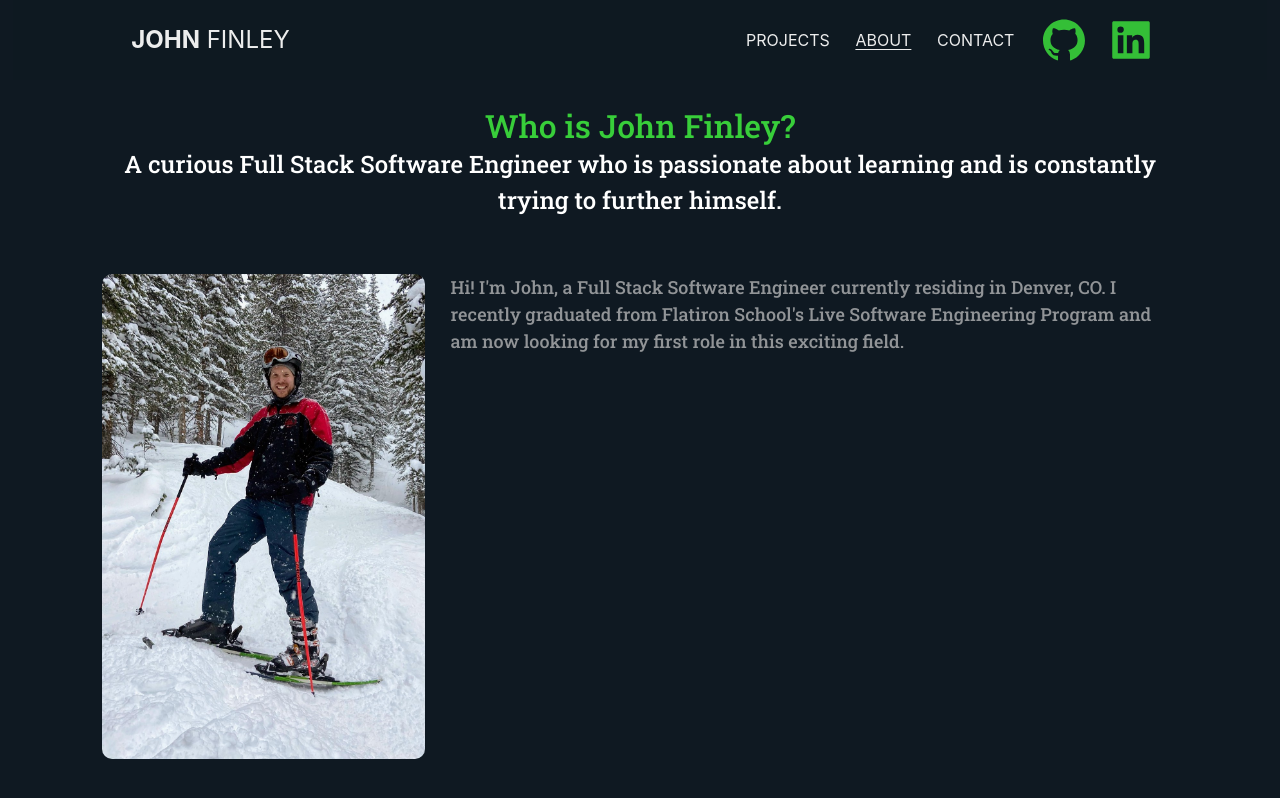
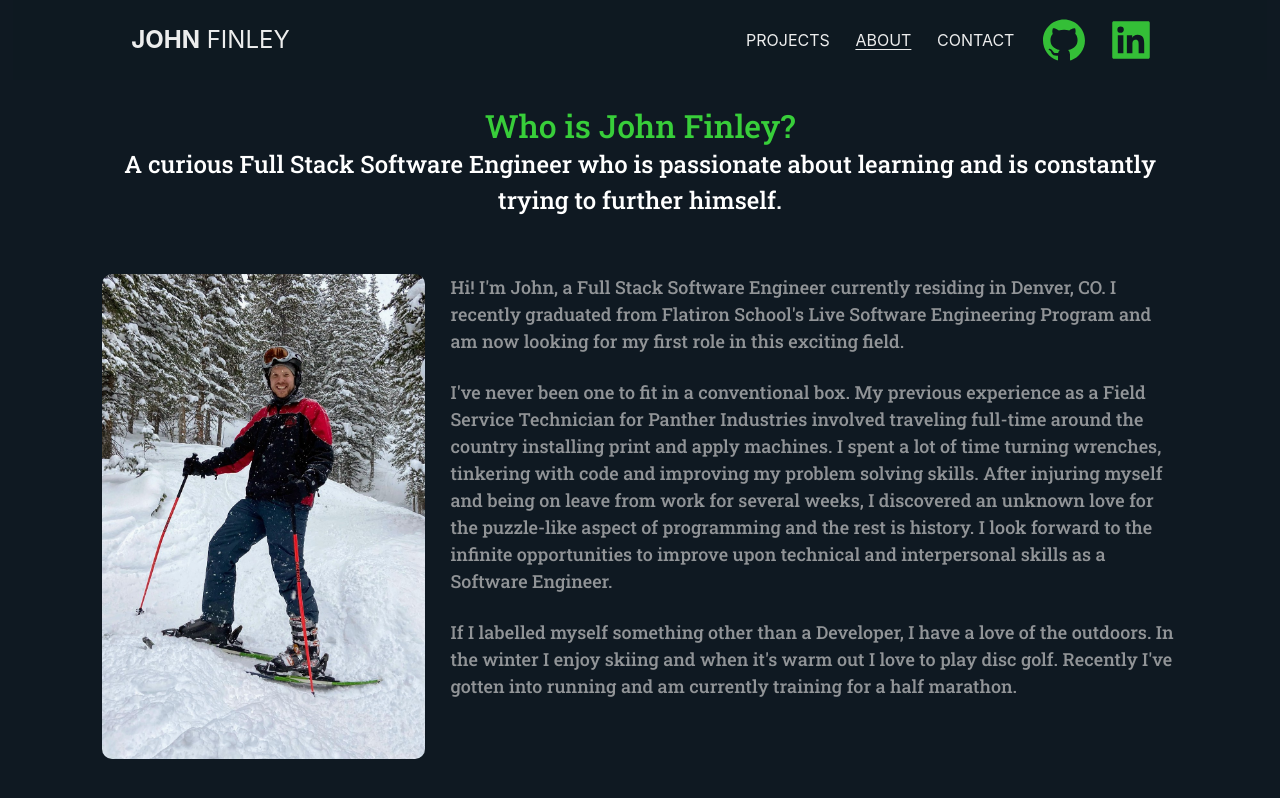
Before and after one commit to jfinley6/portfolio, a React (Vite) app: page /about in a window 1280 px wide. Built offline with nearby package versions, Linux system fonts and the light colour scheme.

Commit message:
added more paragraphs

```diff
--- a/src/components/About.jsx
+++ b/src/components/About.jsx
@@ -17,12 +17,32 @@ function About() {
       </div>
       <div id="about-content">
         <img id="about-picture" src="./about_photo.jpg" />
-        <p className="about-paragraphs">
-          Hi! I'm John, a Full Stack Software Engineer currently residing in
-          Denver, CO. I recently graduated from Flatiron School's Live Software
-          Engineering Program and am now looking for my first role in this
-          exciting field.
-        </p>
+        <div id="about-paragraph-section">
+          <p className="about-paragraphs">
+            Hi! I'm John, a Full Stack Software Engineer currently residing in
+            Denver, CO. I recently graduated from Flatiron School's Live
+            Software Engineering Program and am now looking for my first role in
+            this exciting field.
+          </p>
+          <p className="about-paragraphs">
+            I've never been one to fit in a conventional box. My previous
+            experience as a Field Service Technician for Panther Industries
+            involved traveling full-time around the country installing print and
+            apply machines. I spent a lot of time turning wrenches, tinkering
+            with code and improving my problem solving skills. After injuring
+            myself and being on leave from work for several weeks, I discovered
+            an unknown love for the puzzle-like aspect of programming and the
+            rest is history. I look forward to the infinite opportunities to
+            improve upon technical and interpersonal skills as a Software
+            Engineer.
+          </p>
+          <p className="about-paragraphs">
+            If I labelled myself something other than a Developer, I have a love
+            of the outdoors. In the winter I enjoy skiing and when it's warm out
+            I love to play disc golf. Recently I've gotten into running and am
+            currently training for a half marathon.
+          </p>
+        </div>
       </div>
     </div>
   );
```
